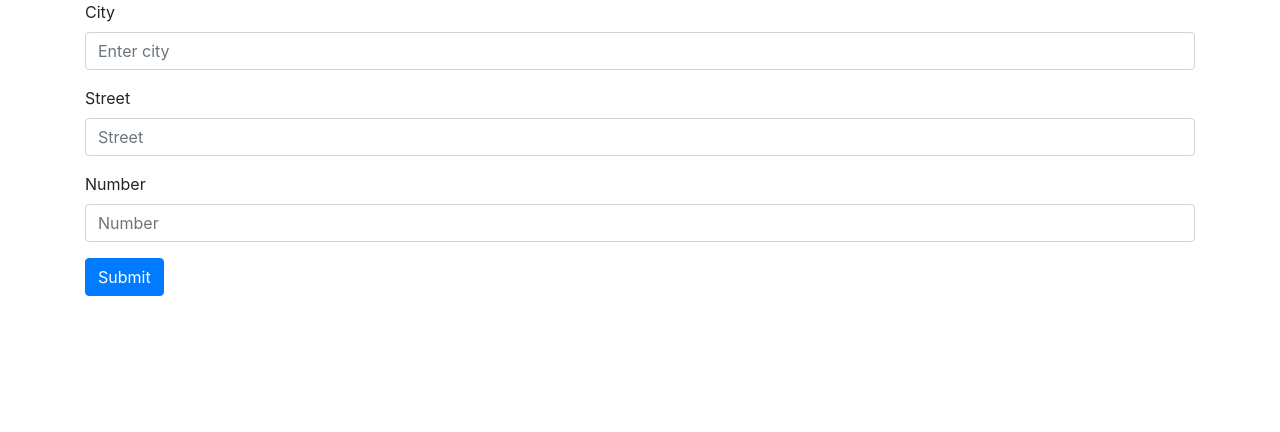
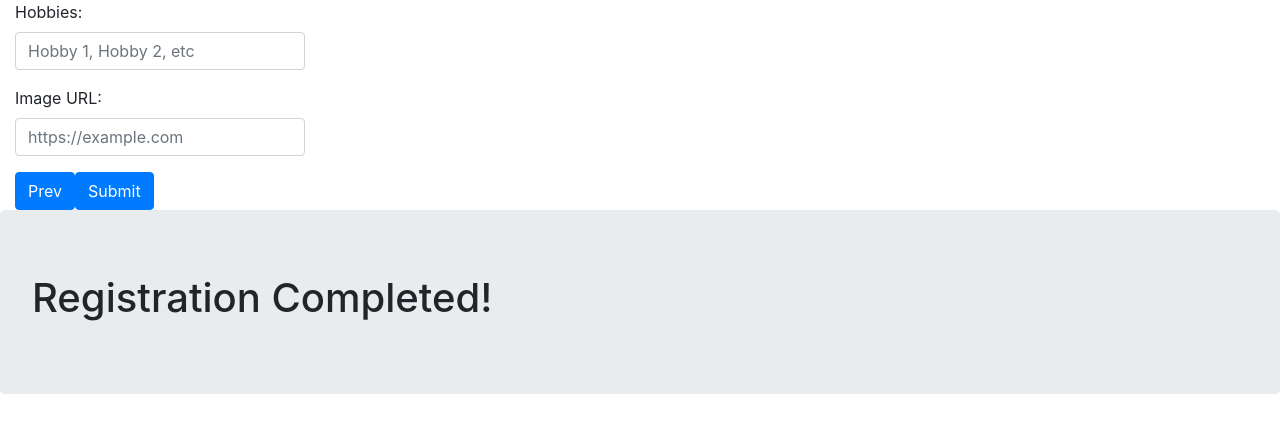
Before and after one commit to MHNashef/register-wizard, a React (Create React App) app: page / in a window 1280 px wide. Shown: the top 432 px of the page. Built offline with nearby package versions, Linux system fonts and the light colour scheme.

Commit message:
added jumbotrop component and prev button

```diff
--- a/src/index.js
+++ b/src/index.js
@@ -2,12 +2,16 @@ import React from 'react';
 import ReactDOM from 'react-dom';
 import './index.css';
 // import App from './App';
+import PhaseThree from './phase3-components/PhaseThree';
+import CompletionPage from './phase3-components/CompletionPage';
 import Phase2 from "./Phase2";
 import "bootstrap/dist/css/bootstrap.min.css";
 
 ReactDOM.render(
   <React.StrictMode>
-    <Phase2 />
+    {/* <Phase2 /> */}
+    <PhaseThree />
+    <CompletionPage />
   </React.StrictMode>,
   document.getElementById('root')
 );
--- /dev/null
+++ b/src/phase3-components/CompletionPage.jsx
@@ -0,0 +1,10 @@
+import React from 'react';
+import { Jumbotron } from 'react-bootstrap';
+
+export default function CompletionPage(props) {
+    return (
+        <Jumbotron >
+            <h1>Registration Completed!</h1>
+        </Jumbotron>
+    )
+}
--- a/src/phase3-components/Hobbies.jsx
+++ b/src/phase3-components/Hobbies.jsx
@@ -2,7 +2,7 @@ import React from 'react';
 import { Form } from 'react-bootstrap';
 
 export default function Hobbies(props) {
-    const hobbies = []; // this should be used when submitting the form
+    const hobbies = [];
 
     function handleChange(event) {
         const newHobbies = event.target.value.split(',');
--- a/src/phase3-components/PhaseThree.js
+++ b/src/phase3-components/PhaseThree.jsx
@@ -46,6 +46,7 @@ export default function Phase3() {
       <Col md={3}>
         <Hobbies sendComponentData={getComponentData} />
         <Image sendComponentData={getComponentData} />
+        <Button>Prev</Button>
         <Button onClick={(event) => { saveData(event) }} type="submit">Submit</Button>
       </Col>
     </Form>
```
